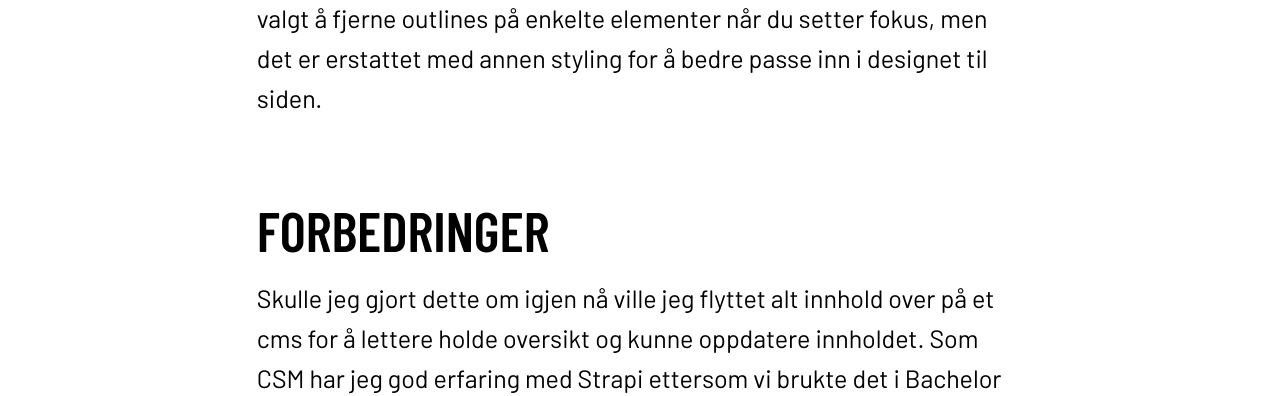
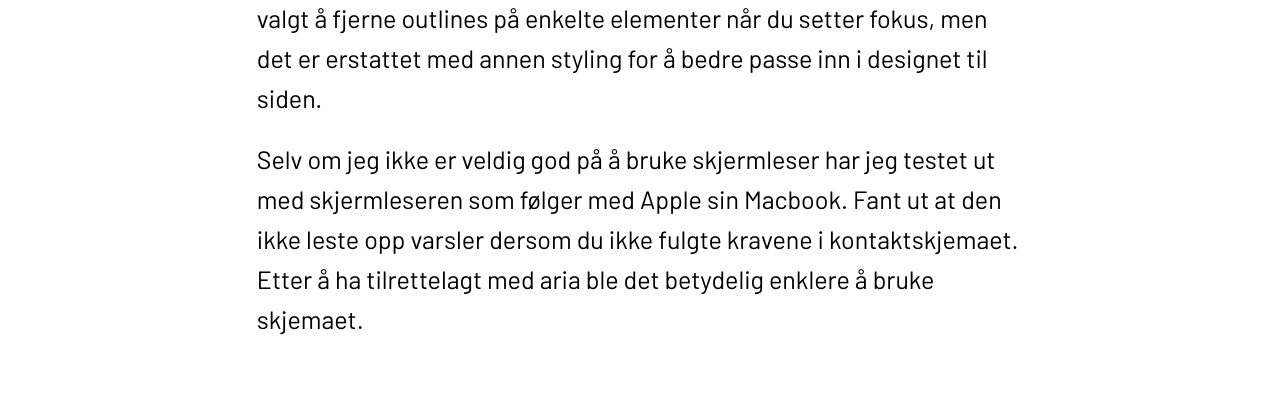
Before and after one commit to jostein-tollefsrud/portfolio, a Next.js app: page /prosjekter/personal-portfolio in a window 1280 px wide. Shown: the part 2280-2676 px from the top of the page. Built offline with nearby package versions, Linux system fonts and the light colour scheme.

Commit message:
add aria label to meny button

```diff
--- a/src/components/Navbar.tsx
+++ b/src/components/Navbar.tsx
@@ -17,7 +17,11 @@ const Navbar: FC = () => {
         </Link>
 
         <button
-          aria-label='menu'
+          aria-label={
+            locale === 'no'
+              ? `meny, ${open ? 'utvidet' : 'minimert'}`
+              : `menu, ${open ? 'opened' : 'closed'}`
+          }
           className={`header__button ${open && 'active'}`}
           onClick={() => setOpen(!open)}
         >
--- a/src/pages/prosjekter/personal-portfolio.tsx
+++ b/src/pages/prosjekter/personal-portfolio.tsx
@@ -88,13 +88,21 @@ const PersonalPortfolioPage: NextPage = () => {
             &quot;aria-labels&quot; for å utdype meningen med innholdet.
           </p>
 
-          <p className='u-margin-bottom-large'>
+          <p>
             Du kan bruke tastatur for å navigere hele nettstedet. Det første du
             &quot;tabber&quot; til er muligheten for å skifte språk, deretter
             kan du gå til hovedinnhold så du slipper å trykke igjennom
             navigasjonen. Jeg har valgt å fjerne outlines på enkelte elementer
             når du setter fokus, men det er erstattet med annen styling for å
             bedre passe inn i designet til siden.
+          </p>
+
+          <p className='u-margin-bottom-large'>
+            Selv om jeg ikke er veldig god på å bruke skjermleser har jeg testet
+            ut med skjermleseren som følger med Apple sin Macbook. Fant ut at
+            den ikke leste opp varsler dersom du ikke fulgte kravene i
+            kontaktskjemaet. Etter å ha tilrettelagt med aria ble det betydelig
+            enklere å bruke skjemaet.
           </p>
 
           <h2 className='heading-secondary u-margin-bottom-small'>
```
